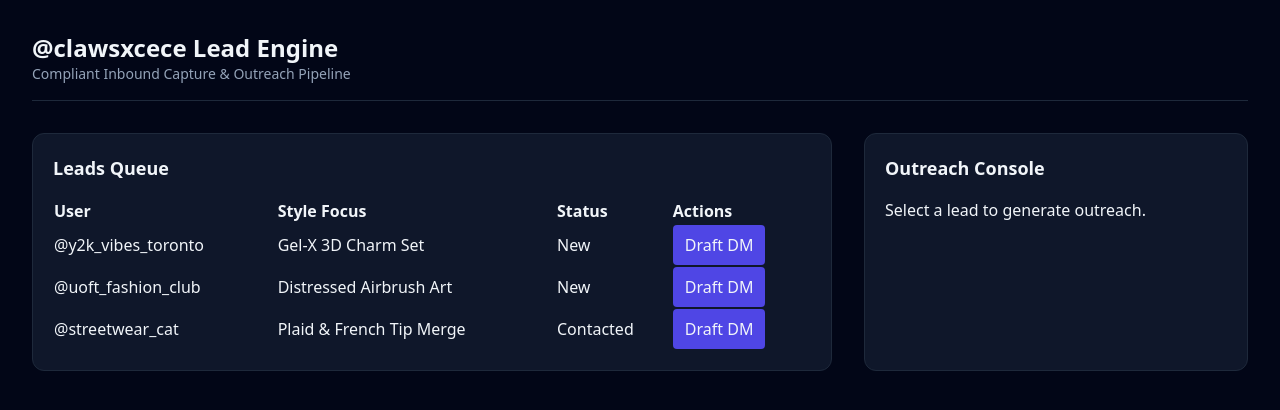
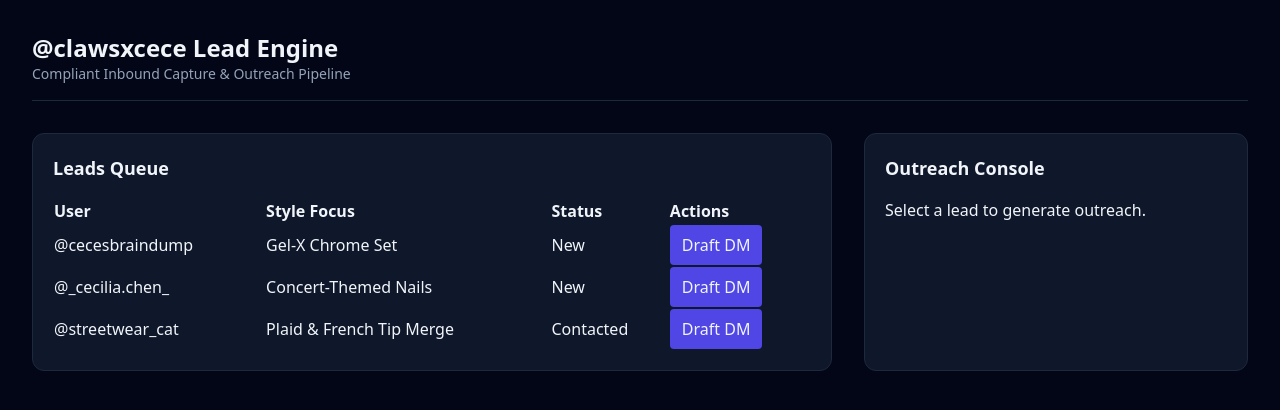
Before and after one commit to herroooo/clawsxcece-dashboard, a Next.js app: page / in a window 1280 px wide. Shown: the top 410 px of the page. Built offline with nearby package versions, Linux system fonts and the light colour scheme.

Commit message:
Update page.tsx

```diff
--- a/app/page.tsx
+++ b/app/page.tsx
@@ -13,24 +13,24 @@ interface Prospect {
 const INITIAL_PROSPECTS: Prospect[] = [
   {
     id: "1",
-    username: "y2k_vibes_toronto",
-    styleInterest: "Gel-X 3D Charm Set",
+    username: "cecesbraindump",
+    styleInterest: "Gel-X Chrome Set",
     status: "New",
     notes: "Interacted with recent Reel on chrome nails",
   },
   {
     id: "2",
-    username: "uoft_fashion_club",
-    styleInterest: "Distressed Airbrush Art",
+    username: "_cecilia.chen_",
+    styleInterest: "Concert-Themed Nails",
     status: "New",
-    notes: "Tagged us in story photo",
+    notes: "Liked a post about BTS concert nails",
   },
   {
     id: "3",
     username: "streetwear_cat",
     styleInterest: "Plaid & French Tip Merge",
     status: "Contacted",
-    notes: "Sent initial deep link DM",
+    notes: "Sent initial personalized DM",
   },
 ];
 
```
